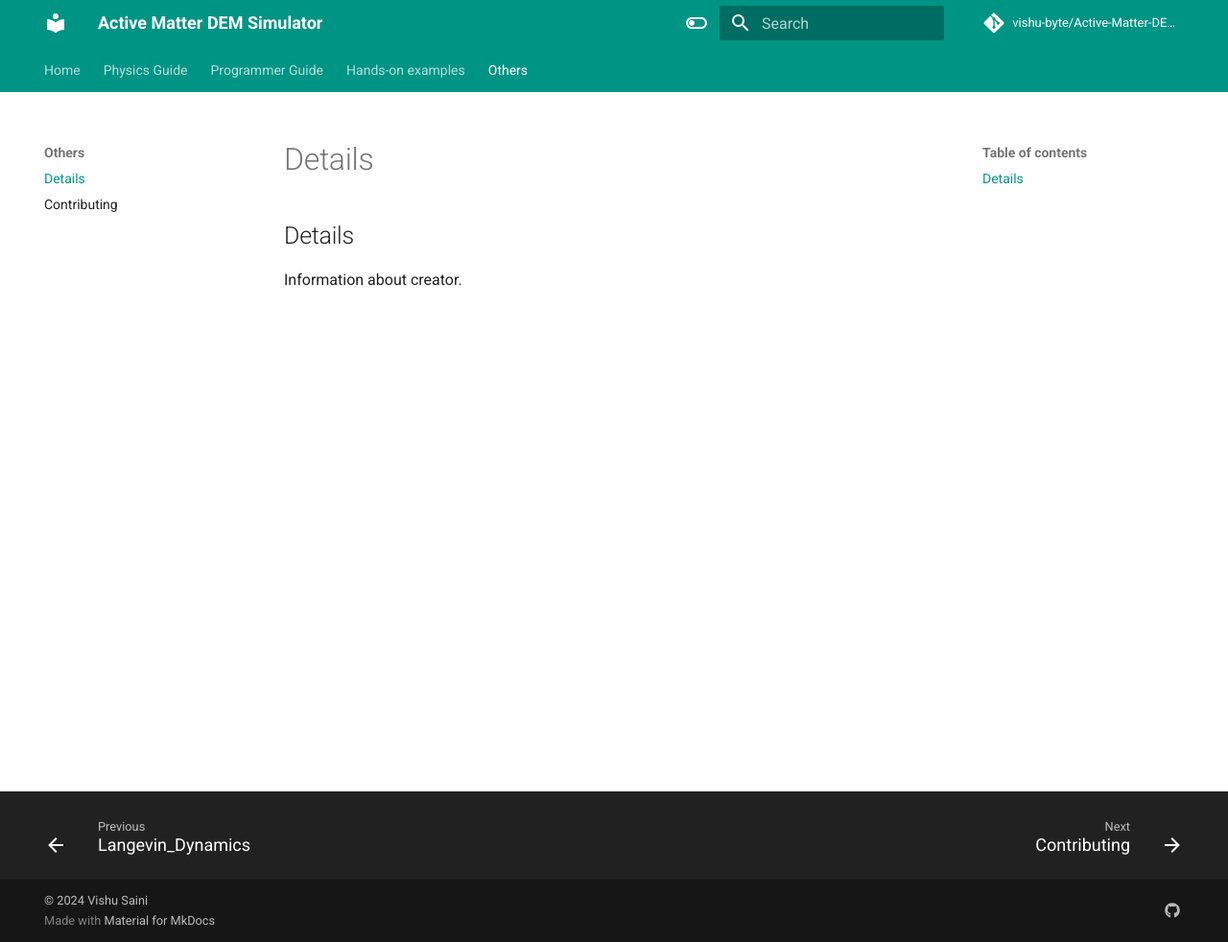
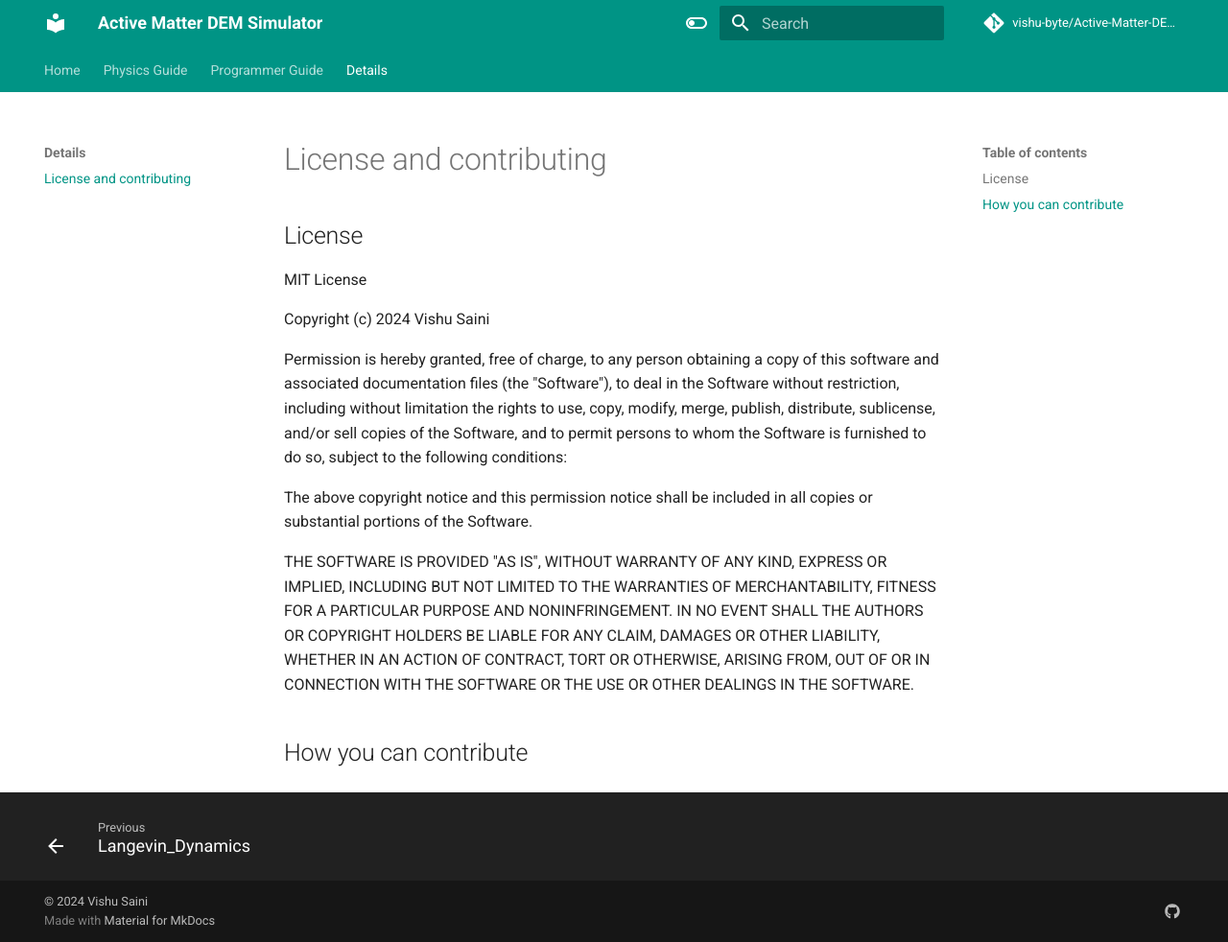
Before and after one commit to vishu-byte/Documentation, an MkDocs documentation site: the page built from docs/Last/Details.md, in a window 1280 px wide and 982 px high. Shown: the whole window at 96% size. Built offline with MkDocs 1.6.1 and Material for MkDocs 9.7.7, drawn with Linux system fonts in a browser that asks for light colours; comment, search, counter and statistics services are not loaded.

Commit message:
Final form taken

```diff
--- a/docs/Last/Details.md
+++ b/docs/Last/Details.md
@@ -1,2 +1,24 @@
-## Details
-Information about creator.
+## License
+MIT License
+
+Copyright (c) 2024 Vishu Saini
+
+Permission is hereby granted, free of charge, to any person obtaining a copy
+of this software and associated documentation files (the "Software"), to deal
+in the Software without restriction, including without limitation the rights
+to use, copy, modify, merge, publish, distribute, sublicense, and/or sell
+copies of the Software, and to permit persons to whom the Software is
+furnished to do so, subject to the following conditions:
+
+The above copyright notice and this permission notice shall be included in all
+copies or substantial portions of the Software.
+
+THE SOFTWARE IS PROVIDED "AS IS", WITHOUT WARRANTY OF ANY KIND, EXPRESS OR
+IMPLIED, INCLUDING BUT NOT LIMITED TO THE WARRANTIES OF MERCHANTABILITY,
+FITNESS FOR A PARTICULAR PURPOSE AND NONINFRINGEMENT. IN NO EVENT SHALL THE
+AUTHORS OR COPYRIGHT HOLDERS BE LIABLE FOR ANY CLAIM, DAMAGES OR OTHER
+LIABILITY, WHETHER IN AN ACTION OF CONTRACT, TORT OR OTHERWISE, ARISING FROM,
+OUT OF OR IN CONNECTION WITH THE SOFTWARE OR THE USE OR OTHER DEALINGS IN THE
+SOFTWARE.
+
+## How you can contribute
--- a/mkdocs.yml
+++ b/mkdocs.yml
@@ -33,7 +33,7 @@ nav:
       - 'Welcome to Active Matter DEM Simulator': index.md
       - 'How to use this code': index_2.md
   - Physics Guide:
-      - 'What we will be simulating?': General_Physics/Overview.md
+      - 'What physical systems we can simulate?': General_Physics/Overview.md
   - Programmer Guide:
       - 'Introduction' : Programmer_Guide/Overview.md
       - 'Particle System':
@@ -44,14 +44,13 @@ nav:
         - 'Overview' : Programmer_Guide/Physics/Overview.md
         - 'Class: Physics' : Programmer_Guide/Physics/Class:Physics/Description.md
         - 'Class: Langevin_Dynamics' : Programmer_Guide/Physics/Class:LD/Description.md
-  - Hands-on examples:
-      - 'Overview?' : Putting_together/Overview.md
-      - 'Open Interacting Gas': Putting_together/Interacting_gas.md
-      - 'Confinement': Putting_together/Circular_boundary.md
-      - 'Langevin_Dynamics': Putting_together/Langevin_Dynamics.md
-  - Others:
-      - 'Details': Last/Details.md
-      - 'Contributing': Last/Contributing.md
+      - 'Hands-on examples':
+        - 'Gas in bulk': Putting_together/Interacting_gas.md
+        - 'Confined Gas': Putting_together/Circular_boundary.md
+        - 'Langevin_Dynamics': Putting_together/Langevin_Dynamics.md
+  - Details:
+      - 'License and contributing': Last/Details.md
+
 
 
 
```
Also changed, not shown: docs/Putting_together/Circular_boundary.md (+114 -0 lines), docs/Putting_together/Interacting_gas.md (+86 -0 lines), docs/index.md (+1 -1 lines), 2 other files.
